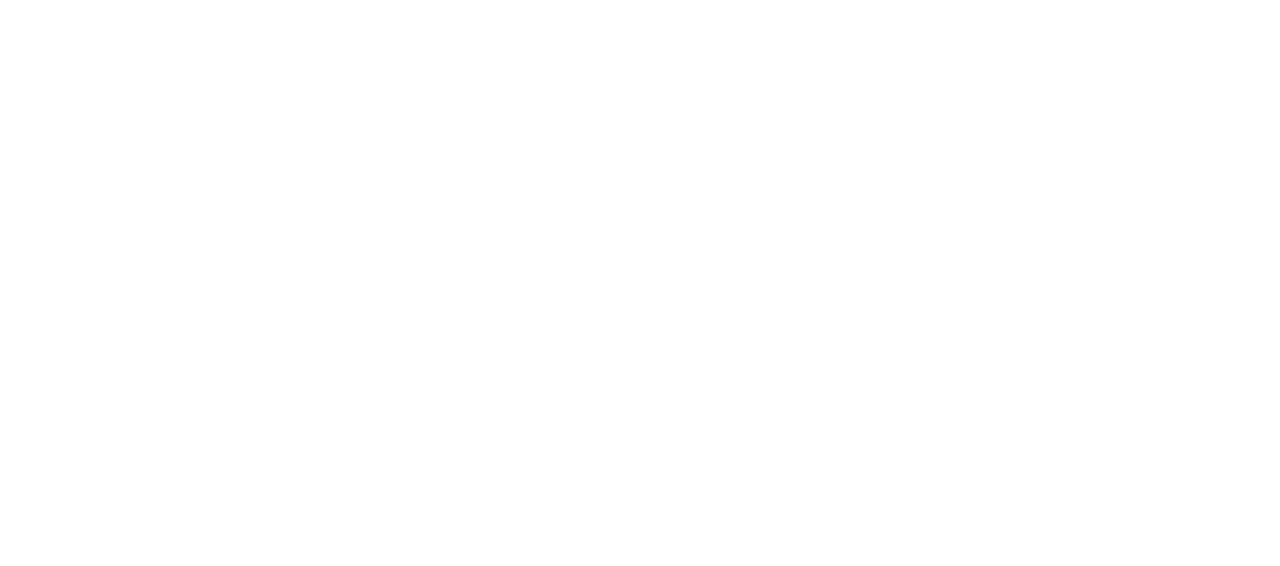
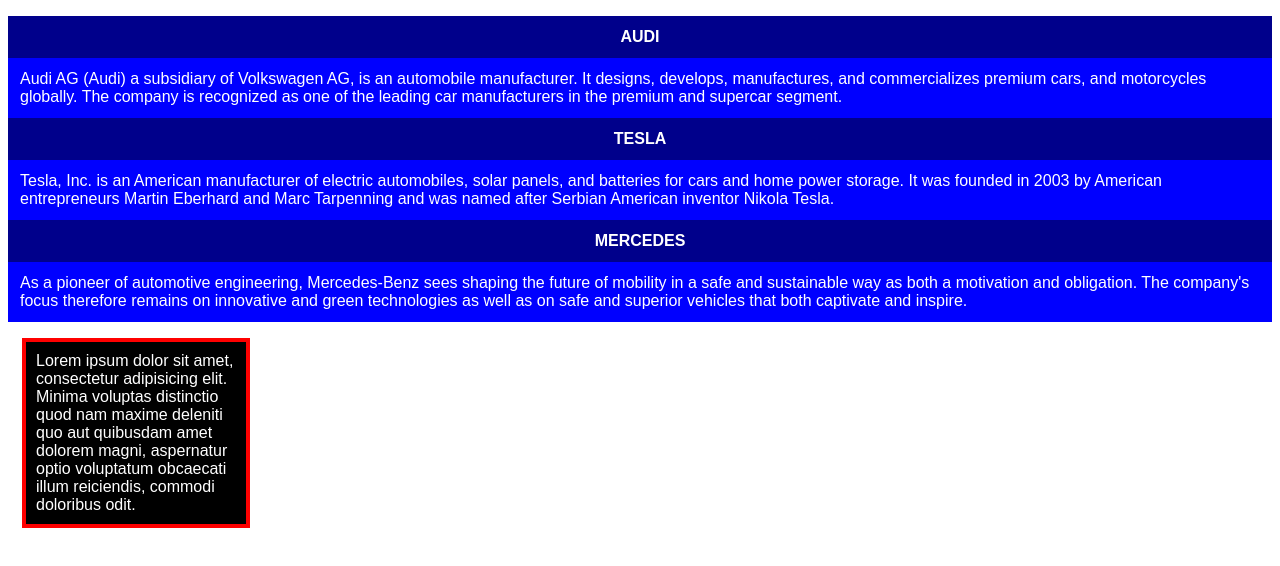
Before and after one commit to vladtymo/HTML-CSS-College, a plain HTML site: page definition_list.html in a window 1280 px wide. Drawn offline with Linux system fonts and the light colour scheme.

Commit message:
Margin and padding

```diff
--- a/definition_list.html
+++ b/definition_list.html
@@ -5,10 +5,69 @@
     <meta charset="UTF-8">
     <meta name="viewport" content="width=device-width, initial-scale=1.0">
     <title>Document</title>
+    <style>
+        body {
+            font-family: Arial, Helvetica, sans-serif;
+        }
+
+        dt {
+            color: white;
+            background-color: darkblue;
+            text-align: center;
+            text-transform: uppercase;
+            font-weight: bold;
+            /* margin: 14px; */
+            padding: 12px;
+        }
+
+        dd {
+            color: white;
+            background-color: blue;
+            margin-left: 0;
+            padding: 12px;
+        }
+
+        div {
+            width: 200px;
+            background-color: black;
+            color: white;
+            border: 4px solid red;
+
+            /*  внутрішній відступ */
+            padding: 10px;
+            /* зовнішній відступ */
+            margin: 14px;
+        }
+    </style>
 </head>
 
 <body>
+    <dl>
+        <dt>Audi</dt>
+        <dd>Audi AG (Audi) a subsidiary of Volkswagen AG, is an automobile manufacturer. It designs, develops,
+            manufactures, and commercializes premium cars, and motorcycles globally. The company is recognized as one of
+            the leading car manufacturers in the premium and supercar segment.</dd>
 
+        <dt>Tesla</dt>
+        <dd>
+            Tesla, Inc. is an American manufacturer of electric automobiles, solar panels, and batteries for cars and
+            home power storage. It was founded in 2003 by American entrepreneurs Martin Eberhard and Marc Tarpenning and
+            was named after Serbian American inventor Nikola Tesla.
+        </dd>
+
+        <dt>Mercedes</dt>
+        <dd>
+            As a pioneer of automotive engineering, Mercedes-Benz sees shaping the future of mobility in a safe and
+            sustainable way as both a motivation and obligation. The company's focus therefore remains on innovative and
+            green technologies as well as on safe and superior vehicles that both captivate and inspire.
+        </dd>
+    </dl>
+
+    <div>
+        Lorem ipsum dolor sit amet, consectetur adipisicing elit. Minima voluptas distinctio quod nam maxime deleniti
+        quo aut quibusdam amet dolorem magni, aspernatur optio voluptatum obcaecati illum reiciendis, commodi doloribus
+        odit.
+    </div>
 </body>
 
 </html>
```
